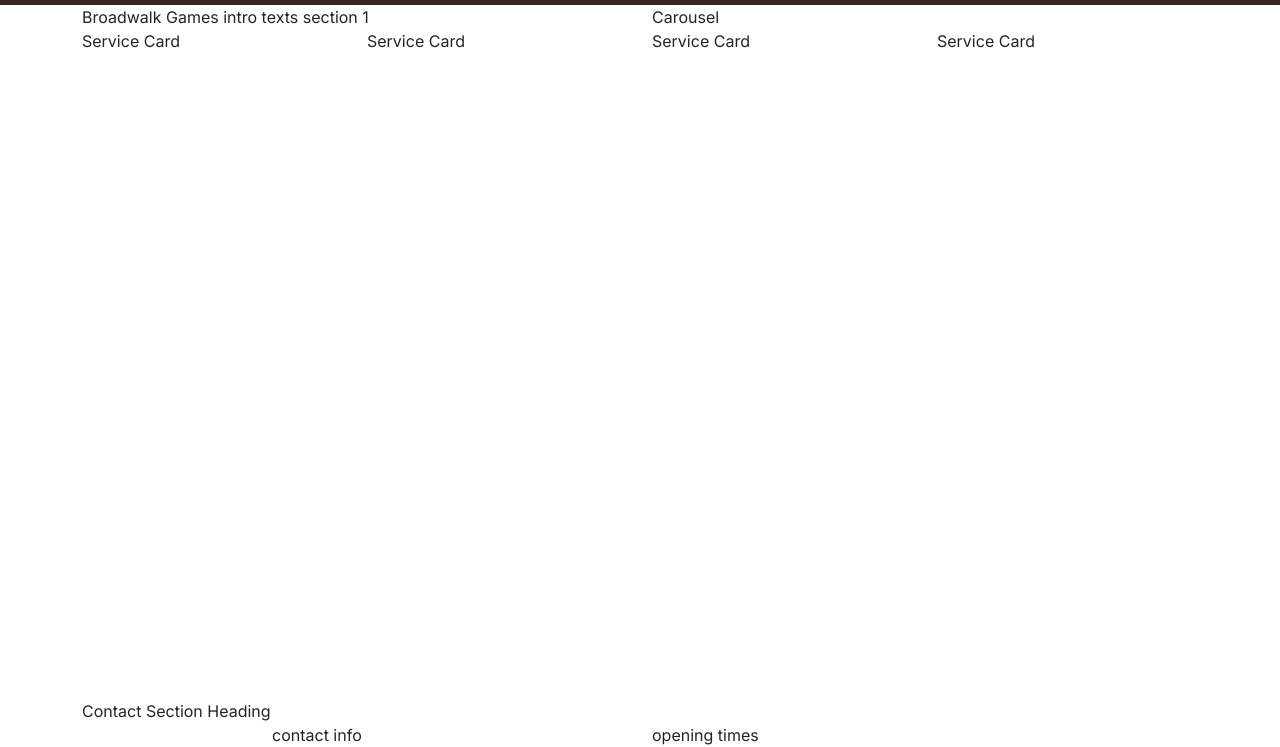
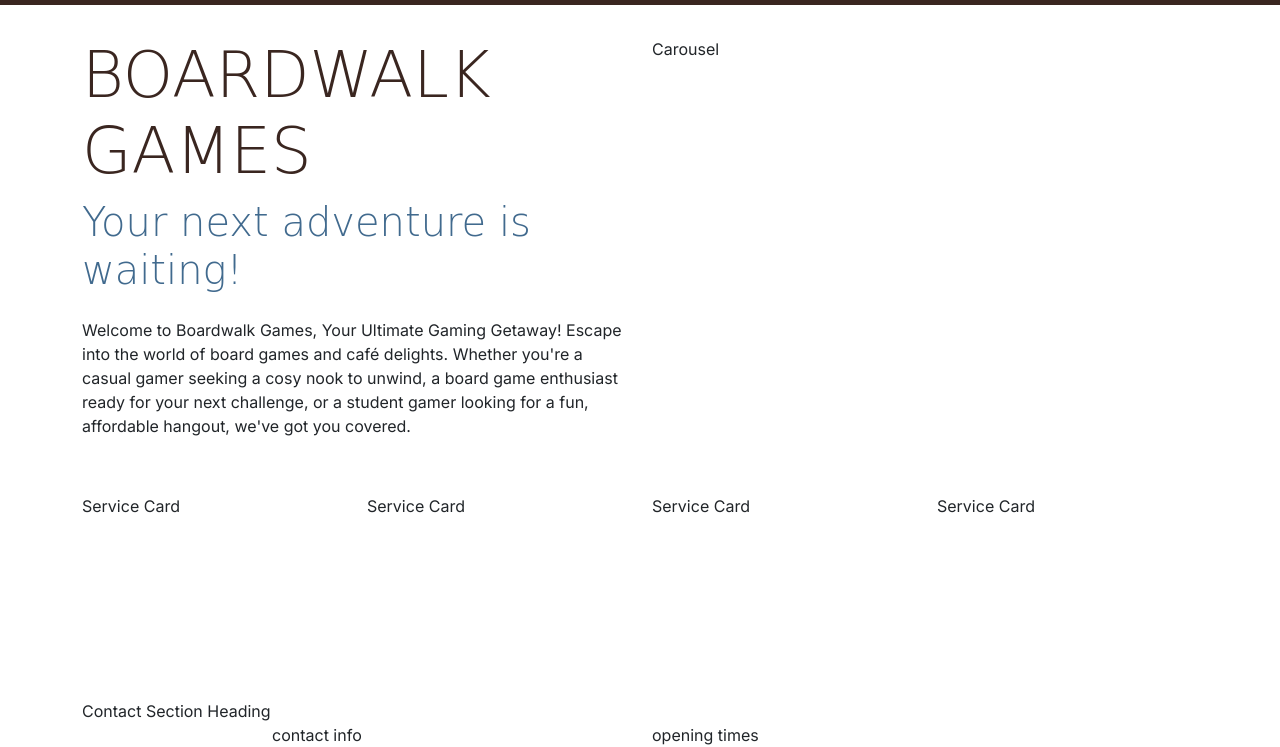
Before and after one commit to filippo-ciucciomei/boardwalk-games, a plain HTML site: page index.html in a window 1280 px wide. Shown: the part 53-800 px from the top of the page. Drawn offline with nearby package versions, Linux system fonts and the light colour scheme; a web font is replaced by a local one.

Commit message:
done the text part of the header

```diff
--- a/assets/css/style.css
+++ b/assets/css/style.css
@@ -34,10 +34,16 @@ h2,
 h3 {
   font-family: var(--secondary-font);
   color: var(--primary-color);
+  text-transform: uppercase;
 }
 
 .sub-heading-color {
   color: var(--highlight-color);
+}
+
+.section {
+  margin-top: 2rem;
+  margin-bottom: 2rem;
 }
 
 /* NAVBAR STYLE */
@@ -48,6 +54,12 @@ h3 {
 
 #navbar .logo {
   width: 30px;
+}
+
+/* HEADER  */
+
+#header .lead {
+  font-family: var(--secondary-font);
 }
 
 /* TEMP CODE TO VISUALISE GRIDS */
--- a/index.html
+++ b/index.html
@@ -96,9 +96,22 @@
 
     <!-- HEADER WITH CAROUSEL -->
     <!-- emmet shorthand = header.container>.row>.col-12.col-xl-6*2 -->
-    <header class="container">
+    <header id="header" class="container section">
       <div class="row">
-        <div class="col-12 col-xl-6">Broadwalk Games intro texts section 1</div>
+        <div class="col-12 col-xl-6 text-center text-xl-start">
+          <h1 class="display-3">Boardwalk Games</h1>
+          <p class="lead display-6 sub-heading-color">
+            Your next adventure is waiting!
+          </p>
+          <p class="my-4">
+            Welcome to Boardwalk Games, Your Ultimate Gaming Getaway! Escape
+            into the world of board games and café delights. Whether you're a
+            casual gamer seeking a cosy nook to unwind, a board game enthusiast
+            ready for your next challenge, or a student gamer looking for a fun,
+            affordable hangout, we've got you covered.
+          </p>
+        </div>
+
         <div class="col-12 col-xl-6">Carousel</div>
       </div>
     </header>
```
